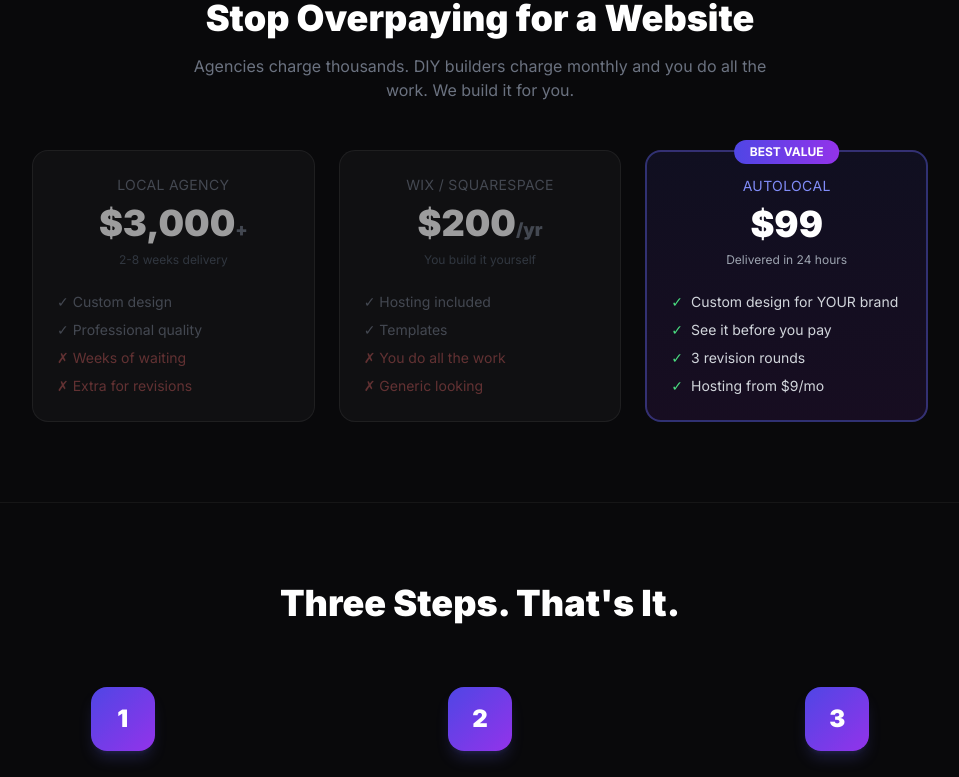
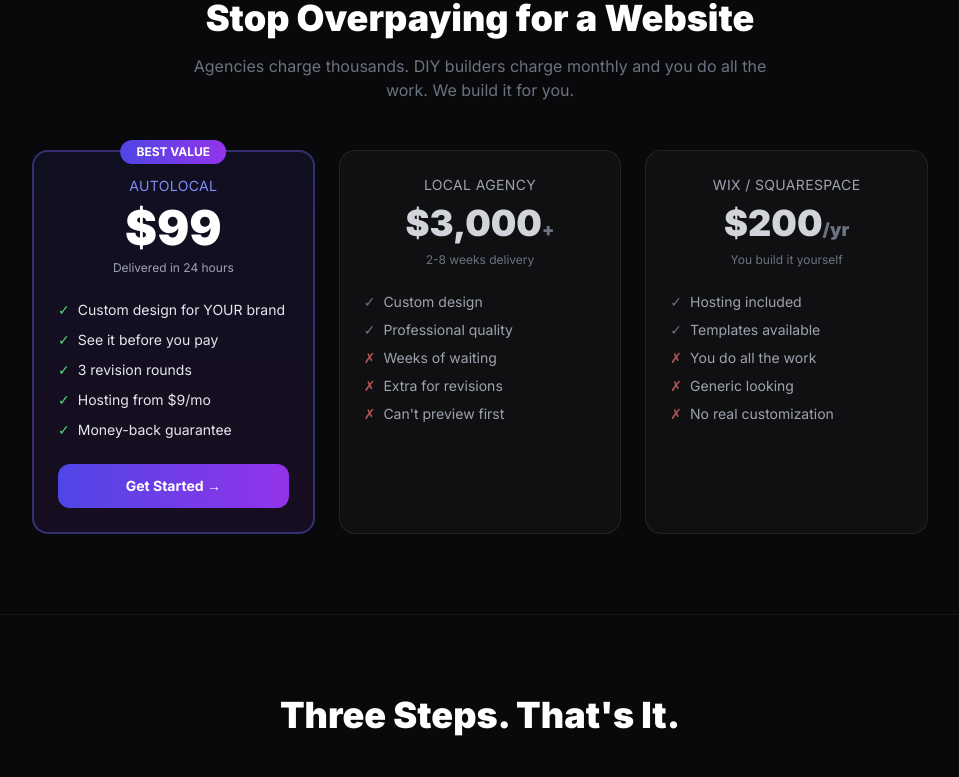
Before and after one commit to BestLessonEver/autolocal-platform-v2, a Next.js app: page / in a window 1280 px wide. Shown: the part 883-1660 px from the top of the page, without its empty margins (160-1119 px from the left). Built offline with nearby package versions, Linux system fonts and the light colour scheme.

Commit message:
Comparison: AutoLocal first, competitors lighter/readable. Living Website features marked 'coming soon' for unbuilt items. Added Get Started CTA to comparison card.

```diff
--- a/src/app/page.tsx
+++ b/src/app/page.tsx
@@ -219,38 +219,52 @@
             Agencies charge thousands. DIY builders charge monthly and you do all the work. We build it for you.
           </p>
           <div className="grid md:grid-cols-3 gap-6">
-            <div className="bg-white/5 border border-white/10 rounded-2xl p-6 text-center opacity-60">
-              <p className="text-sm text-gray-500 uppercase tracking-wide mb-2">Local Agency</p>
-              <p className="text-4xl font-black text-white mb-2">$3,000<span className="text-lg text-gray-500">+</span></p>
-              <p className="text-xs text-gray-600 mb-6">2-8 weeks delivery</p>
-              <ul className="text-left space-y-2 text-sm text-gray-500">
-                <li className="flex items-center gap-2">✓ Custom design</li>
-                <li className="flex items-center gap-2">✓ Professional quality</li>
-                <li className="flex items-center gap-2 text-red-400/60">✗ Weeks of waiting</li>
-                <li className="flex items-center gap-2 text-red-400/60">✗ Extra for revisions</li>
-              </ul>
-            </div>
-            <div className="bg-white/5 border border-white/10 rounded-2xl p-6 text-center opacity-60">
-              <p className="text-sm text-gray-500 uppercase tracking-wide mb-2">Wix / Squarespace</p>
-              <p className="text-4xl font-black text-white mb-2">$200<span className="text-lg text-gray-500">/yr</span></p>
-              <p className="text-xs text-gray-600 mb-6">You build it yourself</p>
-              <ul className="text-left space-y-2 text-sm text-gray-500">
-                <li className="flex items-center gap-2">✓ Hosting included</li>
-                <li className="flex items-center gap-2">✓ Templates</li>
-                <li className="flex items-center gap-2 text-red-400/60">✗ You do all the work</li>
-                <li className="flex items-center gap-2 text-red-400/60">✗ Generic looking</li>
-              </ul>
-            </div>
-            <div className="bg-gradient-to-b from-indigo-600/10 to-purple-600/10 border-2 border-indigo-500/40 rounded-2xl p-6 text-center relative">
+            {/* AutoLocal — FIRST */}
+            <div className="bg-gradient-to-b from-indigo-600/10 to-purple-600/10 border-2 border-indigo-500/40 rounded-2xl p-6 text-center relative md:order-first">
               <div className="absolute -top-3 left-1/2 -translate-x-1/2 bg-gradient-to-r from-indigo-600 to-purple-600 text-white text-xs font-bold px-4 py-1 rounded-full">BEST VALUE</div>
               <p className="text-sm text-indigo-400 uppercase tracking-wide mb-2">AutoLocal</p>
-              <p className="text-4xl font-black text-white mb-2">$99</p>
+              <p className="text-5xl font-black text-white mb-2">$99</p>
               <p className="text-xs text-gray-400 mb-6">Delivered in 24 hours</p>
-              <ul className="text-left space-y-2 text-sm text-gray-300">
+              <ul className="text-left space-y-2.5 text-sm text-gray-200">
                 <li className="flex items-center gap-2"><span className="text-green-400">✓</span> Custom design for YOUR brand</li>
                 <li className="flex items-center gap-2"><span className="text-green-400">✓</span> See it before you pay</li>
                 <li className="flex items-center gap-2"><span className="text-green-400">✓</span> 3 revision rounds</li>
                 <li className="flex items-center gap-2"><span className="text-green-400">✓</span> Hosting from $9/mo</li>
+                <li className="flex items-center gap-2"><span className="text-green-400">✓</span> Money-back guarantee</li>
+              </ul>
+              <button
+                onClick={() => scrollTo('order')}
+                className="mt-6 w-full py-3 rounded-xl bg-gradient-to-r from-indigo-600 to-purple-600 text-white text-sm font-bold hover:brightness-110 transition"
+              >
+                Get Started →
+              </button>
+            </div>
+
+            {/* Local Agency */}
+            <div className="bg-white/[0.03] border border-white/[0.08] rounded-2xl p-6 text-center">
+              <p className="text-sm text-gray-400 uppercase tracking-wide mb-2">Local Agency</p>
+              <p className="text-4xl font-black text-gray-300 mb-2">$3,000<span className="text-lg text-gray-500">+</span></p>
+              <p className="text-xs text-gray-500 mb-6">2-8 weeks delivery</p>
+              <ul className="text-left space-y-2 text-sm text-gray-400">
+                <li className="flex items-center gap-2"><span className="text-gray-500">✓</span> Custom design</li>
+                <li className="flex items-center gap-2"><span className="text-gray-500">✓</span> Professional quality</li>
+                <li className="flex items-center gap-2"><span className="text-red-400/70">✗</span> Weeks of waiting</li>
+                <li className="flex items-center gap-2"><span className="text-red-400/70">✗</span> Extra for revisions</li>
+                <li className="flex items-center gap-2"><span className="text-red-400/70">✗</span> Can&apos;t preview first</li>
+              </ul>
+            </div>
+
+            {/* Wix / Squarespace */}
+            <div className="bg-white/[0.03] border border-white/[0.08] rounded-2xl p-6 text-center">
+              <p className="text-sm text-gray-400 uppercase tracking-wide mb-2">Wix / Squarespace</p>
+              <p className="text-4xl font-black text-gray-300 mb-2">$200<span className="text-lg text-gray-500">/yr</span></p>
+              <p className="text-xs text-gray-500 mb-6">You build it yourself</p>
+              <ul className="text-left space-y-2 text-sm text-gray-400">
+                <li className="flex items-center gap-2"><span className="text-gray-500">✓</span> Hosting included</li>
+                <li className="flex items-center gap-2"><span className="text-gray-500">✓</span> Templates available</li>
+                <li className="flex items-center gap-2"><span className="text-red-400/70">✗</span> You do all the work</li>
+                <li className="flex items-center gap-2"><span className="text-red-400/70">✗</span> Generic looking</li>
+                <li className="flex items-center gap-2"><span className="text-red-400/70">✗</span> No real customization</li>
               </ul>
             </div>
           </div>
@@ -349,7 +363,7 @@
               </div>
               <p className="text-sm text-gray-500 mb-6">Hosting included · Cancel anytime</p>
               <ul className="space-y-3 mb-8">
-                {['Everything in Custom Website', 'Unlimited changes included', 'Urgent requests — no rush fee', 'Monthly SEO updates', 'A/B testing (headlines, images)', 'Speed & performance monitoring', 'Priority support (24hr)', 'Hosting included in price'].map((f, i) => (
+                {['Everything in Custom Website', 'Unlimited changes included', 'Urgent requests — no rush fee', 'Priority support (24hr)', 'Hosting included in price', 'Monthly SEO updates (coming soon)', 'A/B testing (coming soon)', 'Speed monitoring (coming soon)'].map((f, i) => (
                   <li key={i} className="flex items-center gap-2.5 text-sm text-gray-300">
                     <span className="text-amber-400">✓</span> {f}
                   </li>
```
